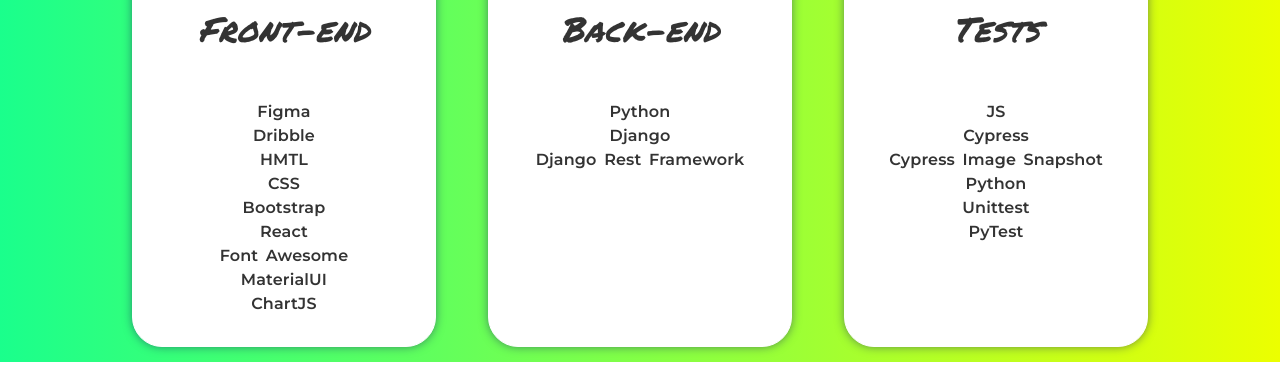
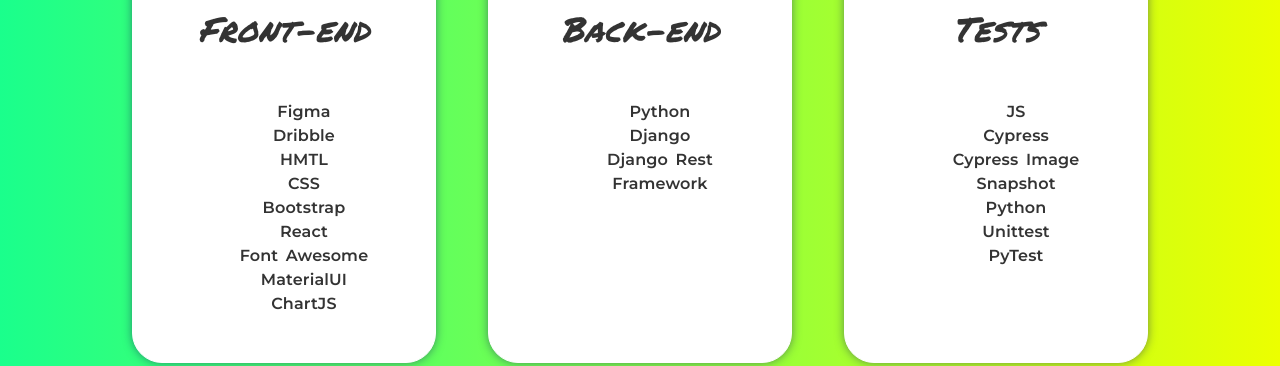
Before and after one commit to manuel12/personal-portfolio-page, a React (Create React App) app in the folder react-portfolio/: page / in a window 1280 px wide. Shown: the part 1328-1694 px from the top of the page. Built offline with nearby package versions, Linux system fonts and the light colour scheme.

Commit message:
Added ul to in which skills will be dynamically rendered.

```diff
--- a/react-portfolio/src/components/SkillCard/SkillCard.jsx
+++ b/react-portfolio/src/components/SkillCard/SkillCard.jsx
@@ -14,14 +14,14 @@ const SkillCard = ({
   return (
     <div className="skill-card">
       <div className="skill-icon-section">
-        <Zoom in={animationFunction} timeout={animationTimeout}>
+        <Zoom in={true} timeout={animationTimeout}>
           <div id="skillIcon" className="skill-icon-container skills-animation">
             {iconElement}
           </div>
         </Zoom>
       </div>
       <div className="skill-text-section">
-        <Zoom in={animationFunction} timeout={animationTimeout}>
+        <Zoom in={true} timeout={animationTimeout}>
           <Typography
             id="skillIcon"
             className="skill-text-section-heading skills-animation"
@@ -31,14 +31,11 @@ const SkillCard = ({
           </Typography>
         </Zoom>
         <Typography className="skill-text-section-content">
-          {skills.map((skill) => {
-            return (
-              <div>
-                {skill}
-                <br />
-              </div>
-            );
-          })}
+          <ul className="skill-list">
+            {skills.map((skill) => {
+              return <li className="single-skill">{skill}</li>;
+            })}
+          </ul>
         </Typography>
       </div>
     </div>
```
